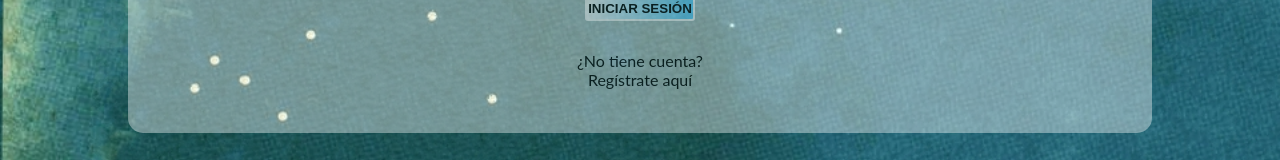
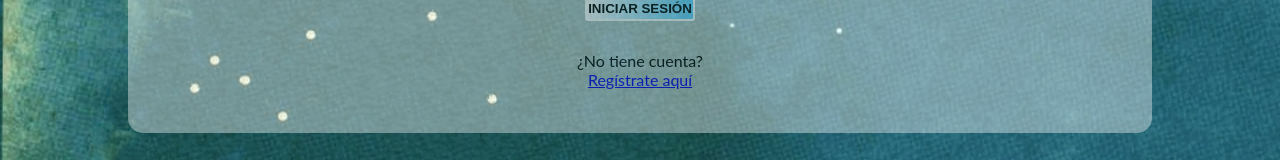
Before and after one commit to Proyecto-DAW-Segundo-Curso/tienda-de-comics, a React (Create React App) app: page /login in a window 1280 px wide. Shown: the part 449-609 px from the top of the page. Built offline with nearby package versions, Linux system fonts and the light colour scheme; no server answers.

Commit message:
Formulario Login enganchado y enrutado

```diff
--- a/src/App.js
+++ b/src/App.js
@@ -9,7 +9,7 @@ import ZonaUsuario from './components/ZonaUsuario/ZonaUsuario';
 import Intercambio from './components/Intercambio/Intercambio';
 import ofertas from './data/intercambios.json';
 import { CartProvider } from './CartContext/CartContext.js';
-import { BrowserRouter, Routes, Route } from 'react-router-dom';
+import { BrowserRouter, Routes, Route, useNavigate, redirect } from 'react-router-dom';
 
 function App() {
 
@@ -19,23 +19,23 @@ function App() {
   //   setComponenteMostrado(componente);
   // };
 
-  const manejarNavegacion = (ruta) => {
-    // Implementa lógica de navegación si es necesario
-    console.log(`Navegando hacia ${ruta}`);
+  // const manejarNavegacion = (ruta) => {
+  //   // Implementa lógica de navegación si es necesario
+  //   console.log(`Navegando hacia ${ruta}`);
+  // };
+
+  // `usuarioActual` almacena el estado del usuario actualmente logueado.
+  // Por defecto, se inicializa como `null`, indicando que nadie ha iniciado sesión.
+  // `setUsuarioActual` es la función para actualizar este estado.
+  const [usuarioActual, setUsuarioActual] = useState(null);
+
+  // `manejarLogin` es una función que se llamará cuando el usuario haya iniciado sesión con éxito.
+  // Recibe un objeto `usuario` como argumento.
+  const manejarLogin = (usuario) => {
+    // Actualizamos el estado `usuarioActual` con los datos del usuario que acaba de loguearse.
+    setUsuarioActual(usuario);
+
   };
-
-  // // `usuarioActual` almacena el estado del usuario actualmente logueado.
-  // // Por defecto, se inicializa como `null`, indicando que nadie ha iniciado sesión.
-  // // `setUsuarioActual` es la función para actualizar este estado.
-  // const [usuarioActual, setUsuarioActual] = useState(null);
-
-  // // `manejarLogin` es una función que se llamará cuando el usuario haya iniciado sesión con éxito.
-  // // Recibe un objeto `usuario` como argumento.
-  // const manejarLogin = (usuario) => {
-  //   // Actualizamos el estado `usuarioActual` con los datos del usuario que acaba de loguearse.
-  //   setUsuarioActual(usuario);
-  //   setComponenteMostrado("zona-usuario");
-  // };
 
   return (
 
@@ -60,18 +60,16 @@ function App() {
       </div> */}
 
         <header>
-          <Header navegarHacia={manejarNavegacion} />
+          <Header />
         </header>
 
         <main>
         <Routes>
-
           <Route exact path="/" element={<Home />} />
-          <Route path="/header" element={<Header />} />
-          <Route path="/login" element={<FormLogin />} />
+          <Route path="/login" element={<FormLogin onLogin={manejarLogin}/>} />
           <Route path="/registro" element={<FormRegistro />} />
           <Route path='/intercambio' element={< Intercambio ofertas={ofertas}/>} />
-          {/* <Route path='zona-usuario' element={<ZonaUsuario usuarioLogado={usuarioActual} />}/> */}
+          <Route path='/zona-usuario' element={<ZonaUsuario usuarioLogado={usuarioActual} />}/>
         </Routes>
         </main>
 
--- a/src/components/FormLogin/FormLogin.jsx
+++ b/src/components/FormLogin/FormLogin.jsx
@@ -1,12 +1,13 @@
 import React, { useEffect, useState } from 'react'
 import './FormLogin.css'
 import Boton from '../Boton/Boton'
-import FormRegistro from '../FormRegistro/FormRegistro.jsx';
 // Importamos el archivo JSON que contiene la lista de usuarios. Este archivo simula la base de datos.
-import usuarios from '../../data/usuarios.json';
-
+// import usuarios from '../../data/usuarios.json';
+import { useNavigate, Link, redirect } from 'react-router-dom';
 
 function FormLogin({ onLogin }) {
+
+  const navigate = useNavigate();
 
   // Estado local para almacenar el valor del campo `email`. Se inicializa como una cadena vacía.
   const [email, setEmail] = useState("");
@@ -19,13 +20,13 @@ function FormLogin({ onLogin }) {
   const [datoUsuarioActual, setDatoUsuarioActual] = useState(null);
 
   const cargarUsuarios = async () => {
-    const response = await fetch('http://localhost:3000/api/users');
+    const response = await fetch('http://localhost:3001/api/users');
     const data = await response.json();
     setDatoUsuarioActual(data);
   };
 
   useEffect(() => {
-    fetch('http://localhost:3000/api/users')
+    fetch('http://localhost:3001/api/users')
       .then((res) => res.json())
       .then((data) => {
         setDatoUsuarioActual(data)
@@ -55,6 +56,8 @@ function FormLogin({ onLogin }) {
       // Limpiamos el mensaje de error en caso de que haya habido intentos fallidos anteriores.
       onLogin(usuario);
       // Llamamos a la función `onLogin` y le pasamos el usuario encontrado.
+      // Redirigir a `/zona-usuario` pasando el usuario logado en el estado.
+      navigate('/zona-usuario', { state: { usuarioLogado: usuario } });
     } else {
       // Si no encontramos un usuario que coincida:
       setError("Email o contraseña incorrectos");
@@ -78,7 +81,7 @@ function FormLogin({ onLogin }) {
           <button type="submit" className='boton'>INICIAR SESIÓN</button>
           {/* <Boton>INICIAR SESIÓN</Boton> */}
 
-          <p>¿No tiene cuenta?</p> <a href={FormRegistro}>Regístrate aquí</a>
+          <p>¿No tiene cuenta?</p> <Link to="/registro">Regístrate aquí</Link>
         </form>
       </div>
     </section>
--- a/src/components/Header/Header.jsx
+++ b/src/components/Header/Header.jsx
@@ -6,7 +6,7 @@ import Carrito from '../Carrito/Carrito'
 import { useNavigate } from 'react-router-dom'
 
 
-function Header({navegarHacia}) {
+function Header() {
 
   const navigate = useNavigate();
 
--- a/src/components/Home/Home.jsx
+++ b/src/components/Home/Home.jsx
@@ -4,7 +4,6 @@ import Tendencias from "../Tendencias/Tendencias";
 import Comics from "../../data/comics.json";
 
 function Home() {
-  console.log("hola");
 
   return (
     <div>
```
